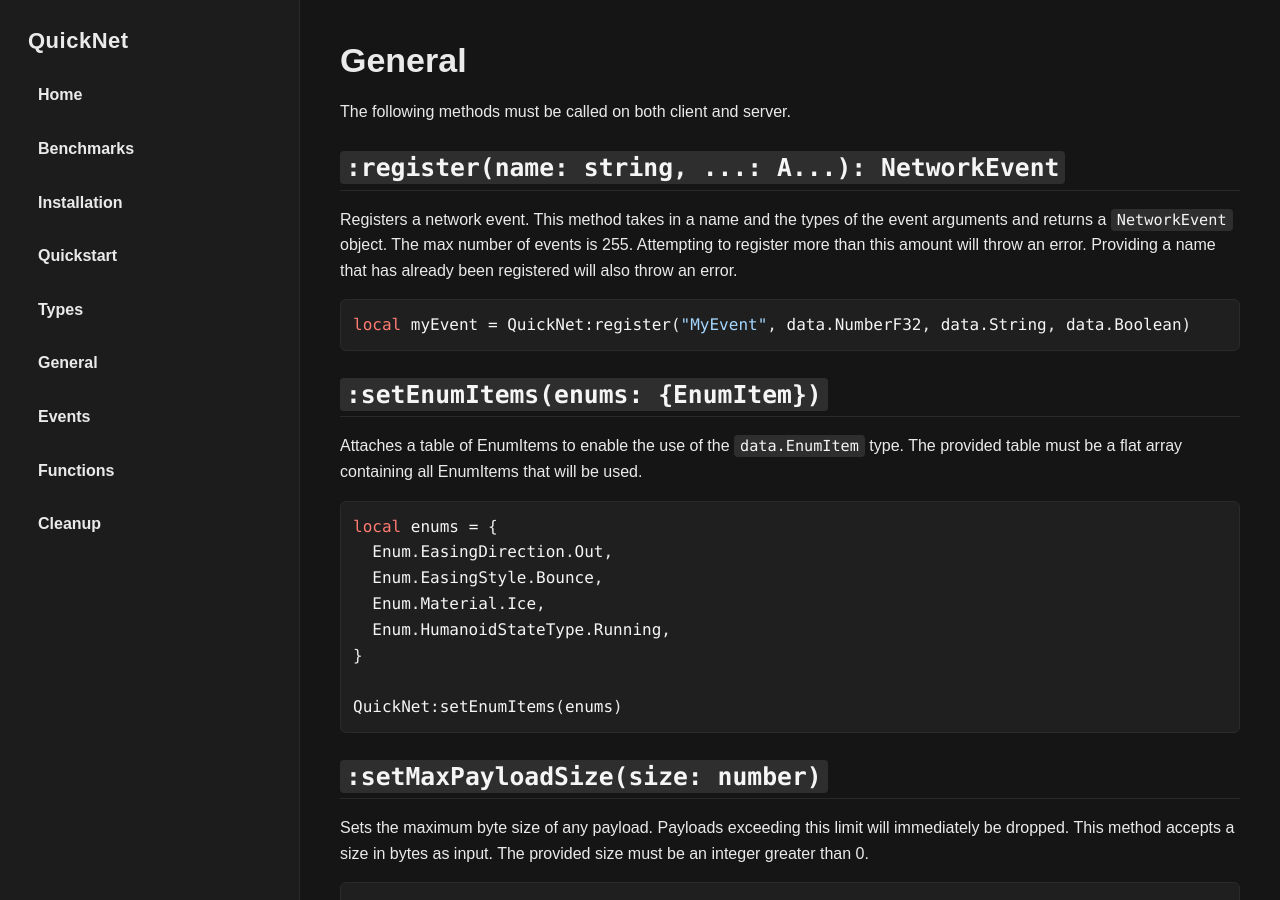
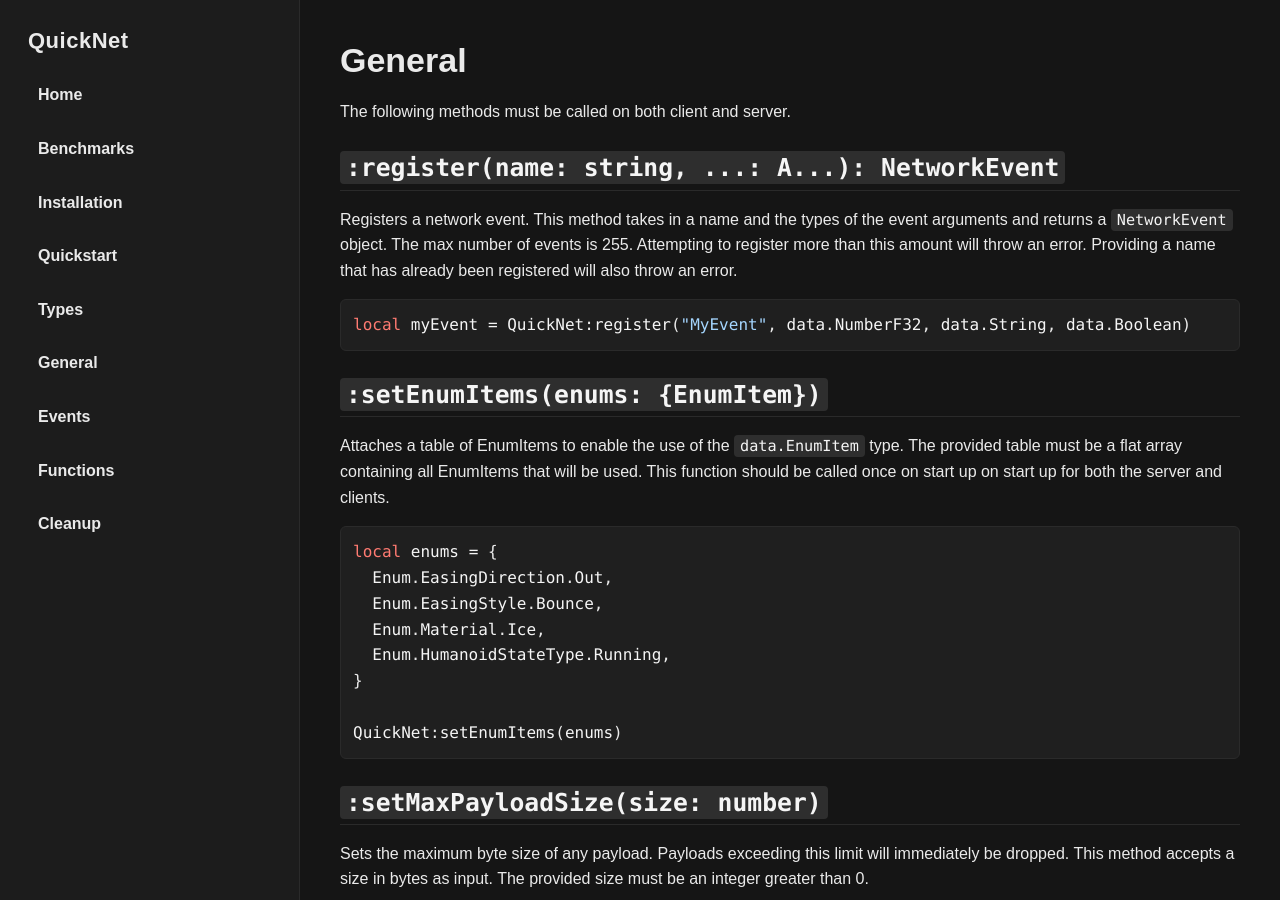
Before and after one commit to breadboardengineer1234/QuickNet, a Jekyll site: the page built from docs/general.md, in a window 1280 px wide and 900 px high. Built offline with Jekyll 4.4.1, drawn with Linux system fonts in a browser that asks for light colours.

Commit message:
Update general.md

````diff
--- a/docs/general.md
+++ b/docs/general.md
@@ -13,7 +13,7 @@ local myEvent = QuickNet:register("MyEvent", data.NumberF32, data.String, data.B
 ```
 
 ## ``:setEnumItems(enums: {EnumItem})``
-Attaches a table of EnumItems to enable the use of the ``data.EnumItem`` type. The provided table must be a flat array containing all EnumItems that will be used.
+Attaches a table of EnumItems to enable the use of the ``data.EnumItem`` type. The provided table must be a flat array containing all EnumItems that will be used. This function should be called once on start up on start up for both the server and clients.
 ```lua
 local enums = {
   Enum.EasingDirection.Out,
````
